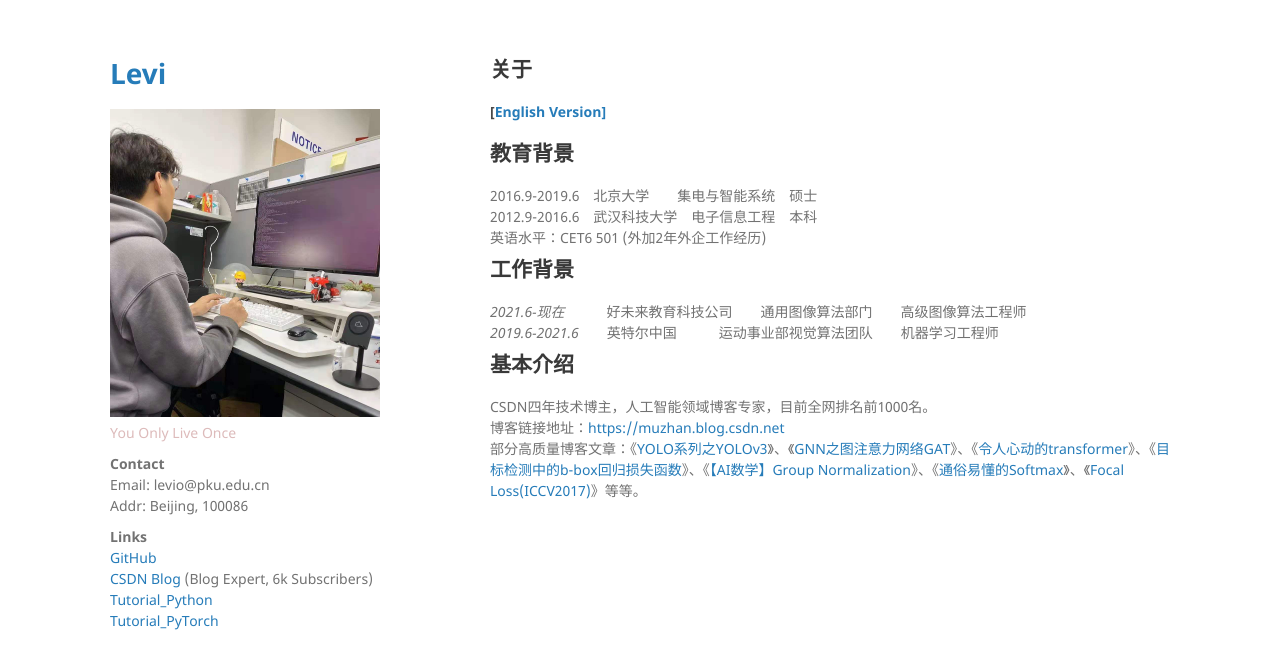
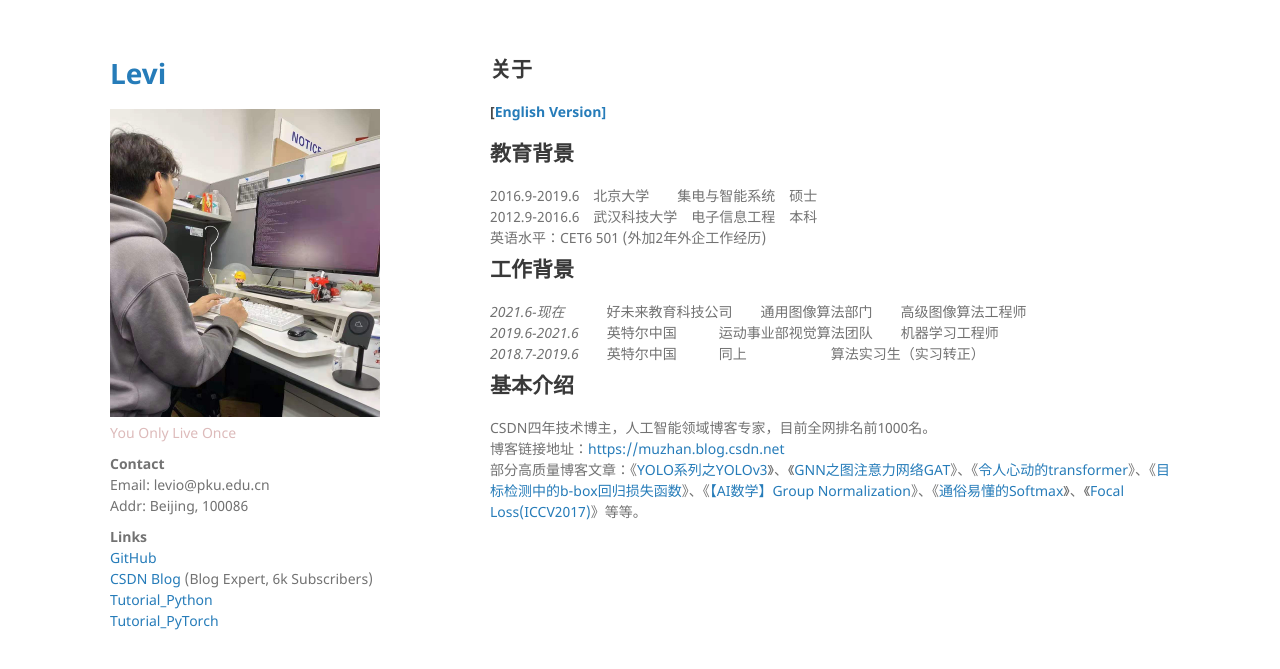
Before and after one commit to leviome/leviome.github.io, a Jekyll site: the page built from index_cn.md, in a window 1280 px wide. Shown: the top 669 px of the page. Built offline with Jekyll 4.4.1, drawn with Linux system fonts in a browser that asks for light colours; our own code applies the rules of GitHub Pages for plain Markdown files.

Commit message:
Update index_cn.md

```diff
--- a/index_cn.md
+++ b/index_cn.md
@@ -10,6 +10,7 @@
 ## 工作背景
 *2021.6-现在*&emsp;&emsp;&emsp;好未来教育科技公司&emsp;&emsp;通用图像算法部门&emsp;&emsp;高级图像算法工程师<br>
 *2019.6-2021.6*&emsp;&emsp;英特尔中国&emsp;&emsp;&emsp;运动事业部视觉算法团队&emsp;&emsp;机器学习工程师<br>
+*2018.7-2019.6*&emsp;&emsp;英特尔中国&emsp;&emsp;&emsp;同上&emsp;&emsp;&emsp;&emsp;&emsp;&emsp;算法实习生（实习转正）
 
 ## 基本介绍
 CSDN四年技术博主，人工智能领域博客专家，目前全网排名前1000名。<br>
```
